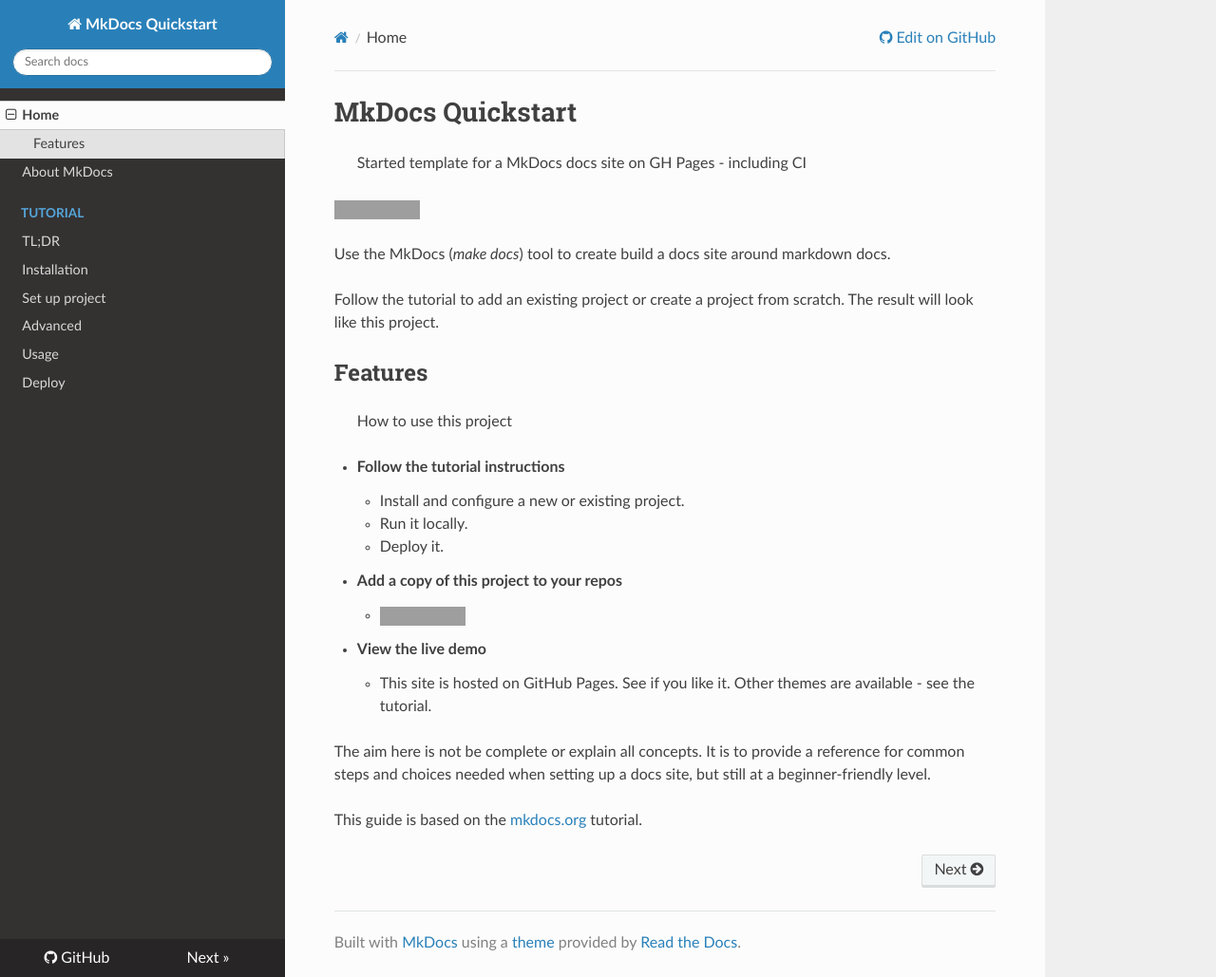
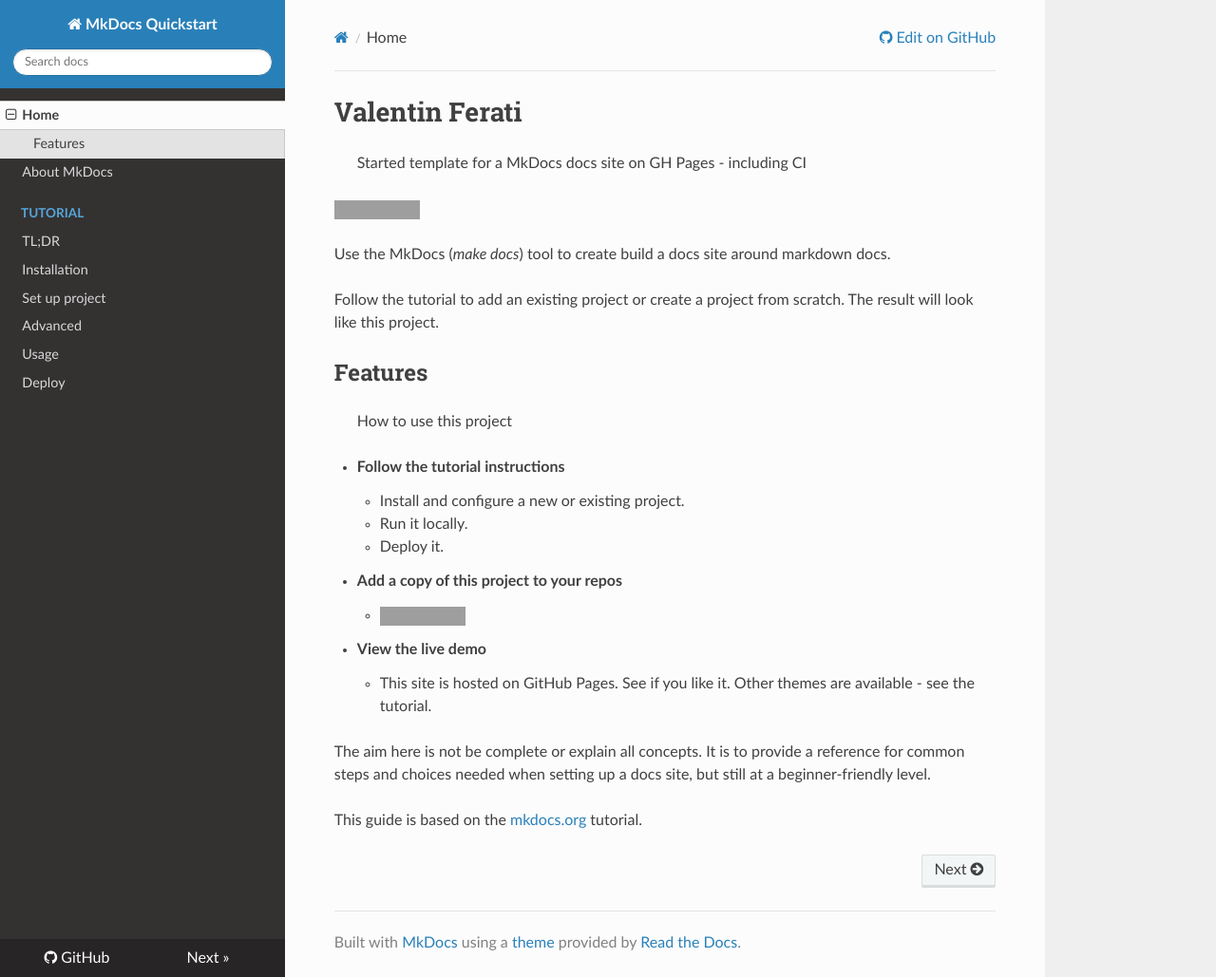
Before and after one commit to v4fe/website, an MkDocs documentation site: the page built from docs/docs/index.md, in a window 1280 px wide and 1029 px high. Shown: the whole window at 95% size. Built offline with MkDocs 1.6.1, drawn with Linux system fonts in a browser that asks for light colours; nearby versions of some CDN libraries; grey boxes are pictures that could not be loaded.

Commit message:
Update index.md

```diff
--- a/docs/docs/index.md
+++ b/docs/docs/index.md
@@ -1,4 +1,4 @@
-# MkDocs Quickstart
+# Valentin Ferati
 >  Started template for a MkDocs docs site on GH Pages - including CI
 
 [![Repo stars](https://img.shields.io/github/stars/MichaelCurrin/mkdocs-quickstart?style=social)](https://github.com/MichaelCurrin/mkdocs-quickstart)
```
